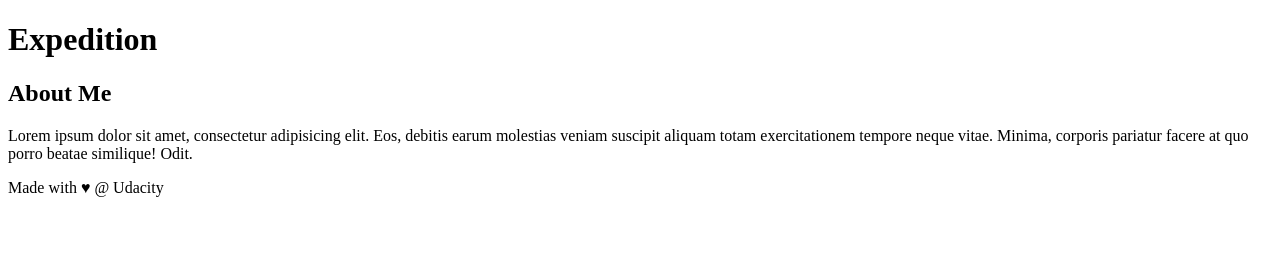
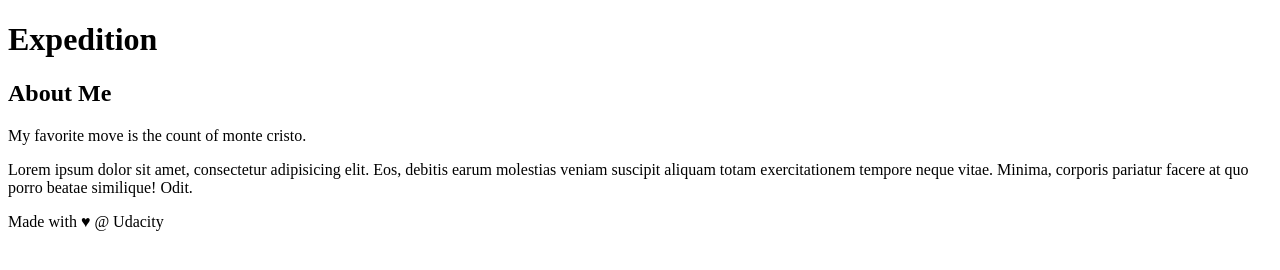
Before and after one commit to MattEhlers/my-travel-plans, a plain HTML site: page index.html in a window 1280 px wide. Drawn offline with Linux system fonts and the light colour scheme.

Commit message:
Added info about myself

```diff
--- a/index.html
+++ b/index.html
@@ -21,7 +21,7 @@
 
     <aside>
         <h2>About Me</h2>
-
+        <p>My favorite move is the count of monte cristo.</p>
         <p>Lorem ipsum dolor sit amet, consectetur adipisicing elit. Eos, debitis earum molestias veniam suscipit aliquam totam exercitationem tempore neque vitae. Minima, corporis pariatur facere at quo porro beatae similique! Odit.</p>
     </aside>
 
```
